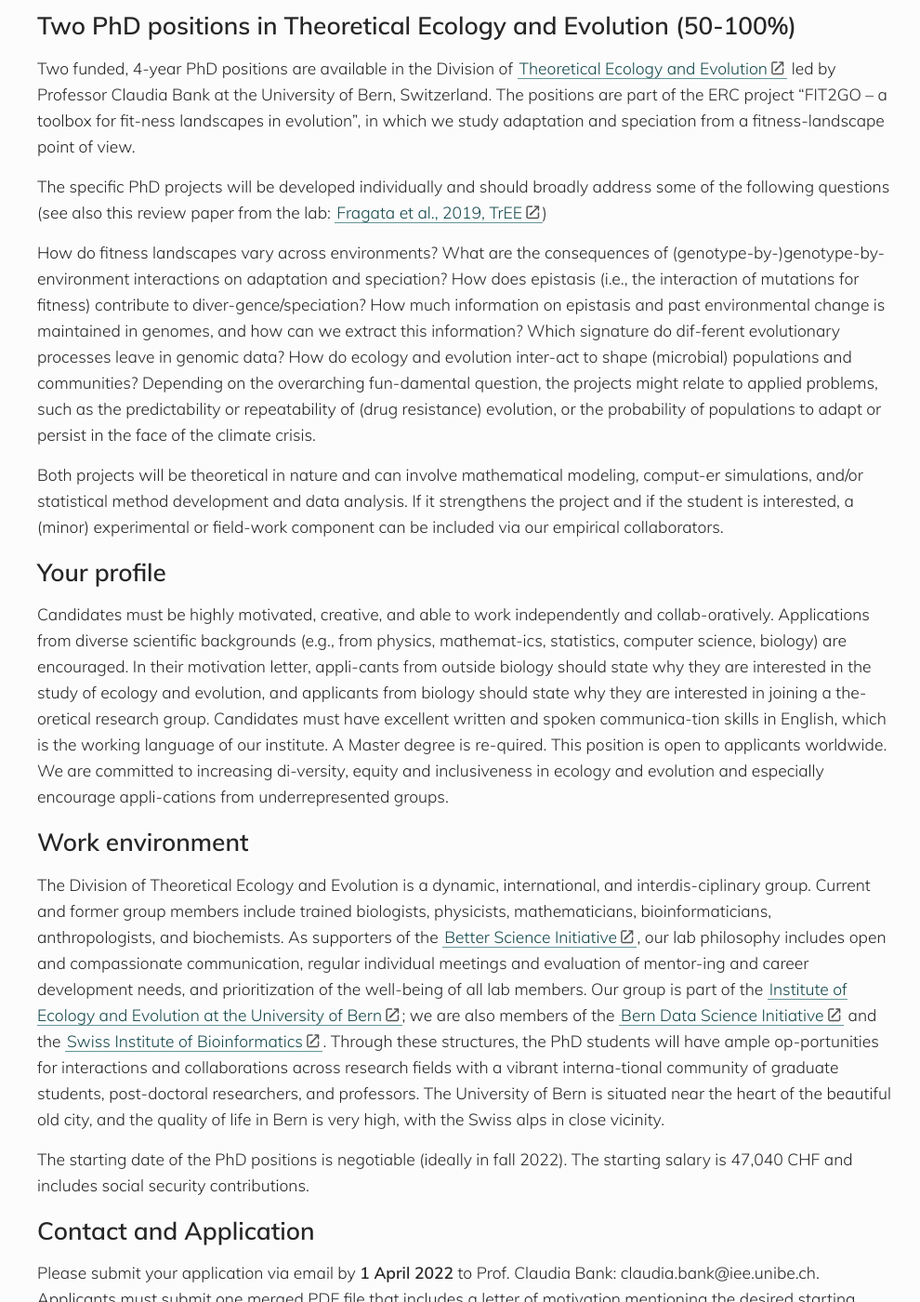
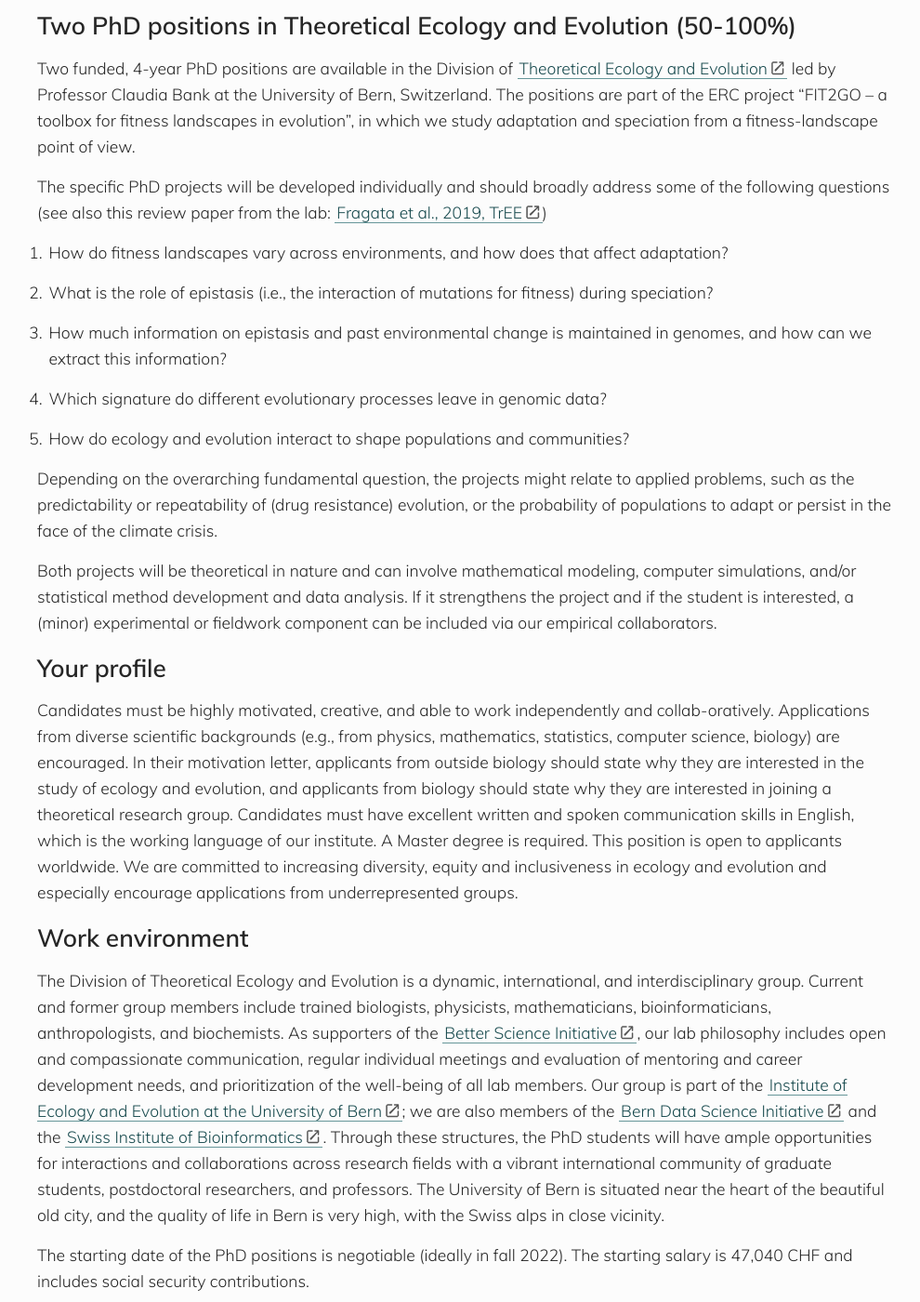
Before and after one commit to banklab/banklab.github.io, a Jekyll site: the page built from positions.md, in a window 1280 px wide and 1400 px high, scrolled down 414 px. Shown: the whole window at 93% size, without its empty margins (140-1130 px from the left). Built offline with Jekyll 4.4.1, drawn with Linux system fonts in a browser that asks for light colours; some web fonts are replaced; some of the changed text lies outside the part shown.

Commit message:
Updated positions
Esp. phrased better questions, got rid of hyphens

```diff
--- a/positions.md
+++ b/positions.md
@@ -8,21 +8,31 @@ permalink: /positions/
 
 ## Two PhD positions in Theoretical Ecology and Evolution (50-100%)
 
-Two funded, 4-year PhD positions are available in the Division of [Theoretical Ecology and Evolution](https://banklab.github.io/) led by Professor Claudia Bank at the University of Bern, Switzerland. The positions are part of the ERC project “FIT2GO – a toolbox for fit-ness landscapes in evolution”, in which we study adaptation and speciation from a fitness-landscape point of view.
+Two funded, 4-year PhD positions are available in the Division of [Theoretical Ecology and Evolution](https://banklab.github.io/) led by Professor Claudia Bank at the University of Bern, Switzerland. The positions are part of the ERC project “FIT2GO – a toolbox for fitness landscapes in evolution”, in which we study adaptation and speciation from a fitness-landscape point of view.
 
 The specific PhD projects will be developed individually and should broadly address some of the following questions (see also this review paper from the lab: [Fragata et al., 2019, TrEE](https://www.dropbox.com/s/wiy9doprw3nhoe2/tree_ms.pdf?dl=0))
 
-How do fitness landscapes vary across environments? What are the consequences of (genotype-by-)genotype-by-environment interactions on adaptation and speciation? How does epistasis (i.e., the interaction of mutations for fitness) contribute to diver-gence/speciation? How much information on epistasis and past environmental change is maintained in genomes, and how can we extract this information? Which signature do dif-ferent evolutionary processes leave in genomic data? How do ecology and evolution inter-act to shape (microbial) populations and communities? Depending on the overarching fun-damental question, the projects might relate to applied problems, such as the predictability or repeatability of (drug resistance) evolution, or the probability of populations to adapt or persist in the face of the climate crisis.
+1.	How do fitness landscapes vary across environments, and how does that affect adaptation?
 
-Both projects will be theoretical in nature and can involve mathematical modeling, comput-er simulations, and/or statistical method development and data analysis. If it strengthens the project and if the student is interested, a (minor) experimental or field-work component can be included via our empirical collaborators.
+2.	What is the role of epistasis (i.e., the interaction of mutations for fitness) during speciation?
+
+3.	How much information on epistasis and past environmental change is maintained in genomes, and how can we extract this information?
+
+4.	Which signature do different evolutionary processes leave in genomic data?
+
+5.	How do ecology and evolution interact to shape populations and communities?
+
+Depending on the overarching fundamental question, the projects might relate to applied problems, such as the predictability or repeatability of (drug resistance) evolution, or the probability of populations to adapt or persist in the face of the climate crisis.
+
+Both projects will be theoretical in nature and can involve mathematical modeling, computer simulations, and/or statistical method development and data analysis. If it strengthens the project and if the student is interested, a (minor) experimental or fieldwork component can be included via our empirical collaborators.
 
 ## Your profile
-Candidates must be highly motivated, creative, and able to work independently and collab-oratively. Applications from diverse scientific backgrounds (e.g., from physics, mathemat-ics, statistics, computer science, biology) are encouraged. In their motivation letter, appli-cants from outside biology should state why they are interested in the study of ecology and evolution, and applicants from biology should state why they are interested in joining a the-oretical research group. Candidates must have excellent written and spoken communica-tion skills in English, which is the working language of our institute. A Master degree is re-quired. This position is open to applicants worldwide. We are committed to increasing di-versity, equity and inclusiveness in ecology and evolution and especially encourage appli-cations from underrepresented groups.
+Candidates must be highly motivated, creative, and able to work independently and collab-oratively. Applications from diverse scientific backgrounds (e.g., from physics, mathematics, statistics, computer science, biology) are encouraged. In their motivation letter, applicants from outside biology should state why they are interested in the study of ecology and evolution, and applicants from biology should state why they are interested in joining a theoretical research group. Candidates must have excellent written and spoken communication skills in English, which is the working language of our institute. A Master degree is required. This position is open to applicants worldwide. We are committed to increasing diversity, equity and inclusiveness in ecology and evolution and especially encourage applications from underrepresented groups.
 
 ## Work environment
-The Division of Theoretical Ecology and Evolution is a dynamic, international, and interdis-ciplinary group. Current and former group members include trained biologists, physicists, mathematicians, bioinformaticians, anthropologists, and biochemists. As supporters of the [Better Science Initiative](https://betterscience.ch/en/), our lab philosophy includes open and compassionate communication, regular individual meetings and evaluation of mentor-ing and career development needs, and prioritization of the well-being of all lab members. Our group is part of the [Institute of Ecology and Evolution at the University of Bern](https://www.iee.unibe.ch/); we are also members of the [Bern Data Science Initiative](https://www.bedsi.unibe.ch/) and the [Swiss Institute of Bioinformatics](https://www.sib.swiss/). Through these structures, the PhD students will have ample op-portunities for interactions and collaborations across research fields with a vibrant interna-tional community of graduate students, post-doctoral researchers, and professors. The University of Bern is situated near the heart of the beautiful old city, and the quality of life in Bern is very high, with the Swiss alps in close vicinity.
+The Division of Theoretical Ecology and Evolution is a dynamic, international, and interdisciplinary group. Current and former group members include trained biologists, physicists, mathematicians, bioinformaticians, anthropologists, and biochemists. As supporters of the [Better Science Initiative](https://betterscience.ch/en/), our lab philosophy includes open and compassionate communication, regular individual meetings and evaluation of mentoring and career development needs, and prioritization of the well-being of all lab members. Our group is part of the [Institute of Ecology and Evolution at the University of Bern](https://www.iee.unibe.ch/); we are also members of the [Bern Data Science Initiative](https://www.bedsi.unibe.ch/) and the [Swiss Institute of Bioinformatics](https://www.sib.swiss/). Through these structures, the PhD students will have ample opportunities for interactions and collaborations across research fields with a vibrant international community of graduate students, postdoctoral researchers, and professors. The University of Bern is situated near the heart of the beautiful old city, and the quality of life in Bern is very high, with the Swiss alps in close vicinity.
 
 The starting date of the PhD positions is negotiable (ideally in fall 2022). The starting salary is 47,040 CHF and includes social security contributions.
 
 ## Contact and Application
-Please submit your application via email by **1 April 2022** to Prof. Claudia Bank: claudia.bank@iee.unibe.ch. Applicants must submit one merged PDF file that includes a letter of motivation mentioning the desired starting date (<500 words), a CV, names of two ref-erees who should have sent their recommendation letter separately by email before the deadline, and copies of relevant publications and/or the Master thesis.
+Please submit your application via email by **1 April 2022** to Prof. Claudia Bank: claudia.bank@iee.unibe.ch. Applicants must submit one merged PDF file that includes a letter of motivation mentioning the desired starting date (<500 words), a CV, names of two referees who should have sent their recommendation letter separately by email before the deadline, and copies of relevant publications and/or the Master thesis.
```
